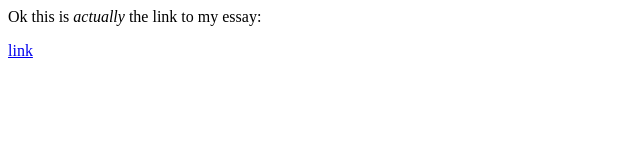
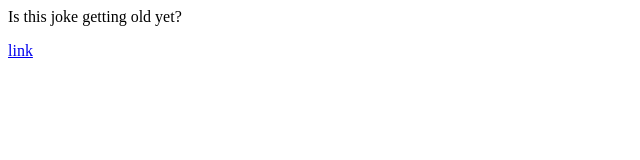
Before and after one commit to Smethan/essayjoke1, a plain HTML site: page index.html in a window 1280 px wide. Shown: the whole page, without its empty margins (0-640 px from the left). Drawn offline with Linux system fonts and the light colour scheme.

Commit message:
Update index.html

```diff
--- a/index.html
+++ b/index.html
@@ -1,5 +1,5 @@
 <html>
 <body>
-<p>Ok this is <i>actually</i> the link to my essay: </p><a href="https://smethan.github.io/essayjoke2/"><p>link</p></a>
+<p>Is this joke getting old yet?</p><a href="https://smethan.github.io/essayjoke2/"><p>link</p></a>
 </body>
 </html>
```
